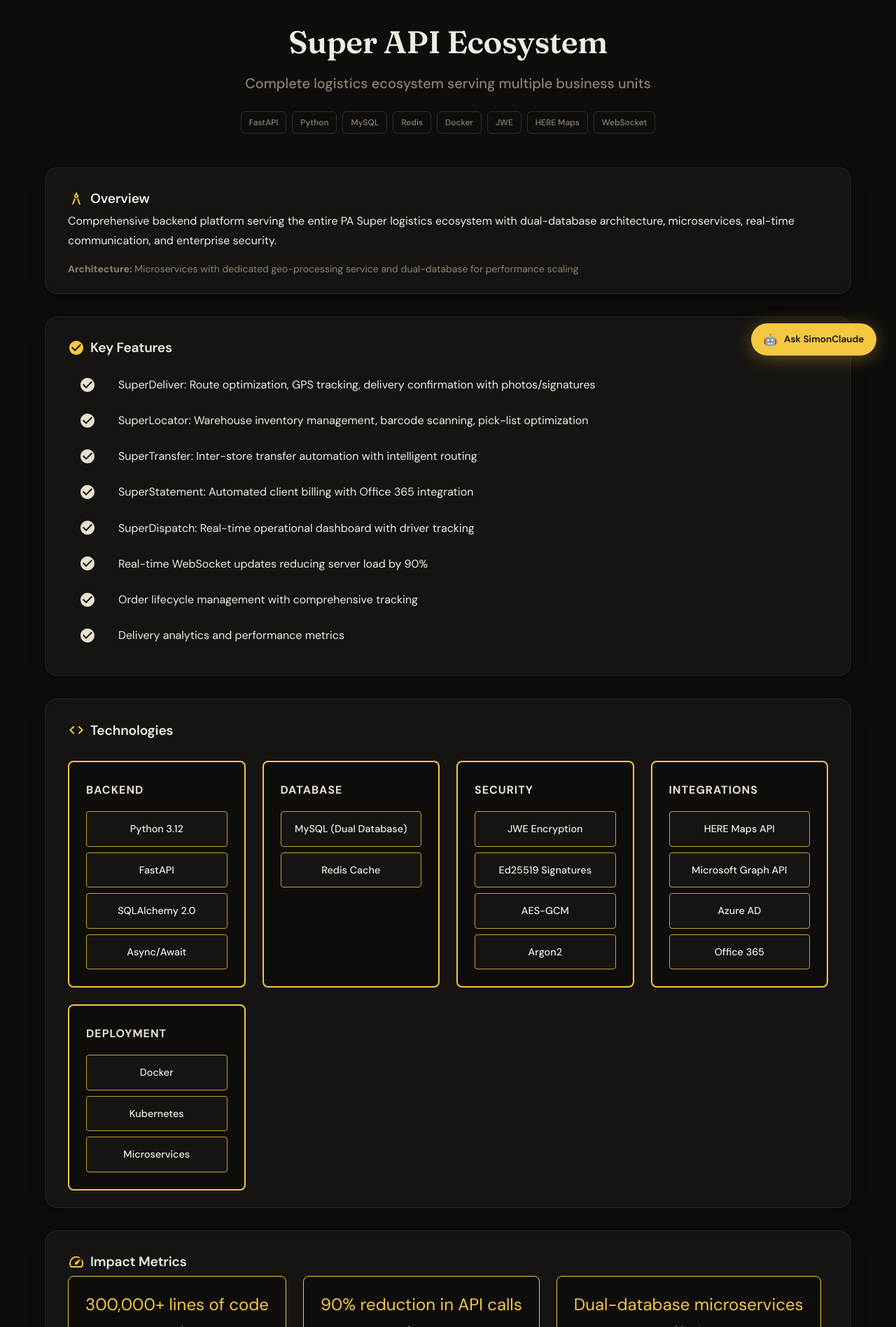
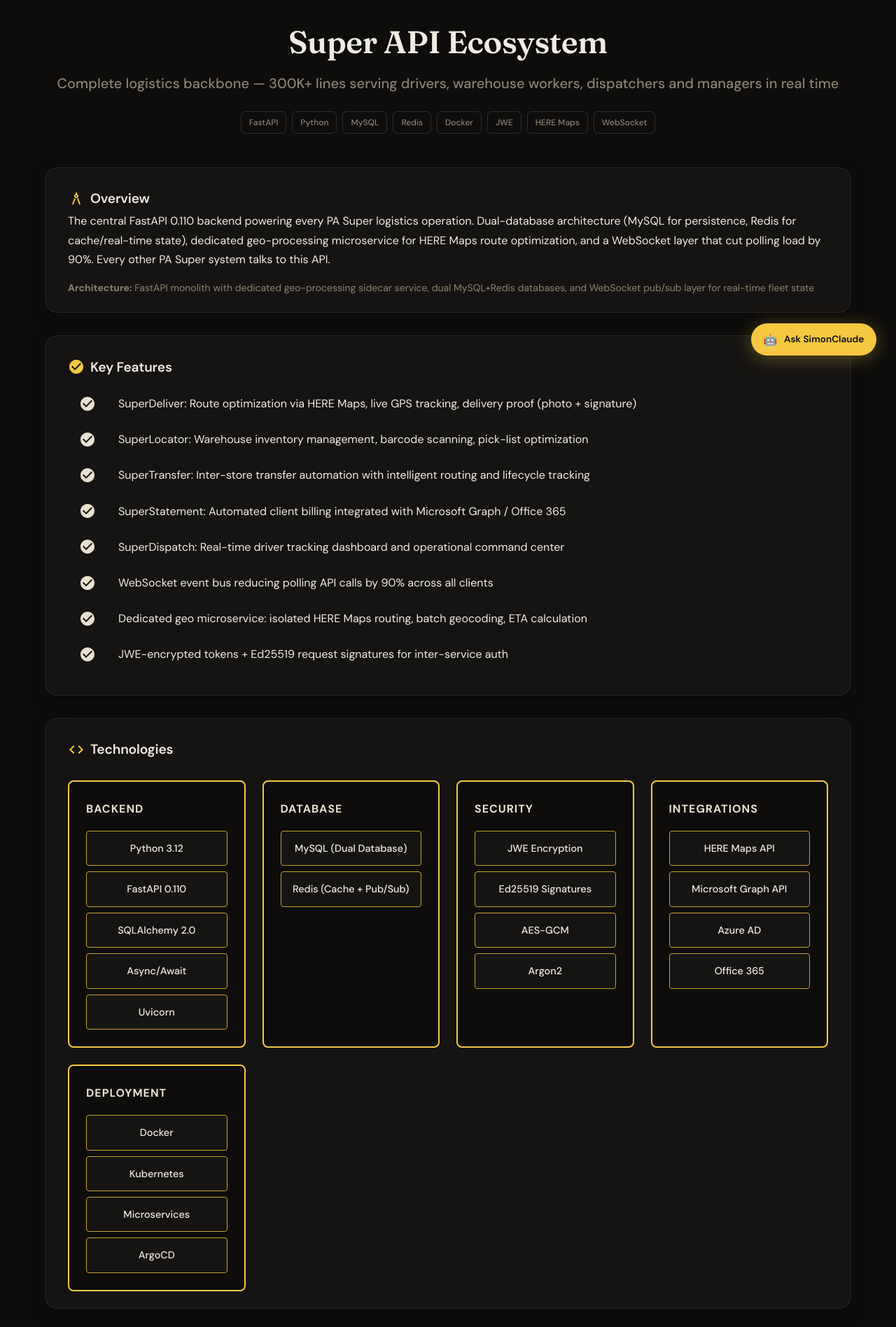
Before and after one commit to SimonDelisle17/PortFolioWebsite, a React (Vite) app in the folder me/: page /project/1 in a window 1280 px wide. Shown: the part 264-2160 px from the top of the page at 70% size. Built offline with nearby package versions, Linux system fonts and the light colour scheme.

Commit message:
feat: enhance PA Super logistics project details with improved descriptions, features, and architecture insights

```diff
--- a/me/src/data/projectsData.ts
+++ b/me/src/data/projectsData.ts
@@ -9,32 +9,35 @@
     tags: ['FastAPI', 'Python', 'MySQL', 'Redis', 'Docker', 'JWE', 'HERE Maps', 'WebSocket'],
     shortDescription: 'Enterprise-Grade Logistics & Delivery Management Platform',
     icon: '🚚',
-    impact: 'Complete logistics ecosystem serving multiple business units',
-    detailedDescription: 'Comprehensive backend platform serving the entire PA Super logistics ecosystem with dual-database architecture, microservices, real-time communication, and enterprise security.',
+    impact: 'Complete logistics backbone — 300K+ lines serving drivers, warehouse workers, dispatchers and managers in real time',
+    detailedDescription: 'The central FastAPI 0.110 backend powering every PA Super logistics operation. Dual-database architecture (MySQL for persistence, Redis for cache/real-time state), dedicated geo-processing microservice for HERE Maps route optimization, and a WebSocket layer that cut polling load by 90%. Every other PA Super system talks to this API.',
     features: [
-      'SuperDeliver: Route optimization, GPS tracking, delivery confirmation with photos/signatures',
+      'SuperDeliver: Route optimization via HERE Maps, live GPS tracking, delivery proof (photo + signature)',
       'SuperLocator: Warehouse inventory management, barcode scanning, pick-list optimization',
-      'SuperTransfer: Inter-store transfer automation with intelligent routing',
-      'SuperStatement: Automated client billing with Office 365 integration',
-      'SuperDispatch: Real-time operational dashboard with driver tracking',
-      'Real-time WebSocket updates reducing server load by 90%',
-      'Order lifecycle management with comprehensive tracking',
-      'Delivery analytics and performance metrics'
+      'SuperTransfer: Inter-store transfer automation with intelligent routing and lifecycle tracking',
+      'SuperStatement: Automated client billing integrated with Microsoft Graph / Office 365',
+      'SuperDispatch: Real-time driver tracking dashboard and operational command center',
+      'WebSocket event bus reducing polling API calls by 90% across all clients',
+      'Dedicated geo microservice: isolated HERE Maps routing, batch geocoding, ETA calculation',
+      'JWE-encrypted tokens + Ed25519 request signatures for inter-service auth'
     ],
     technologies: {
-      backend: ['Python 3.12', 'FastAPI', 'SQLAlchemy 2.0', 'Async/Await'],
-      database: ['MySQL (Dual Database)', 'Redis Cache'],
+      backend: ['Python 3.12', 'FastAPI 0.110', 'SQLAlchemy 2.0', 'Async/Await', 'Uvicorn'],
+      database: ['MySQL (Dual Database)', 'Redis (Cache + Pub/Sub)'],
       security: ['JWE Encryption', 'Ed25519 Signatures', 'AES-GCM', 'Argon2'],
       integrations: ['HERE Maps API', 'Microsoft Graph API', 'Azure AD', 'Office 365'],
-      deployment: ['Docker', 'Kubernetes', 'Microservices']
+      deployment: ['Docker', 'Kubernetes', 'Microservices', 'ArgoCD']
     },
     metrics: {
-      scale: '300,000+ lines of code',
-      performance: '90% reduction in API calls',
-      architecture: 'Dual-database microservices'
+      codebase: '300,000+ lines across all PA Super services',
+      performance: '90% reduction in API polling via WebSocket',
+      architecture: 'Dual-database + dedicated geo microservice',
+      uptime: '24/7 production — horizontally scaled on K8s'
     },
-    architecture: 'Microservices with dedicated geo-processing service and dual-database for performance scaling',
-    liveUrl: null
+    architecture: 'FastAPI monolith with dedicated geo-processing sidecar service, dual MySQL+Redis databases, and WebSocket pub/sub layer for real-time fleet state',
+    liveUrl: null,
+    problem: 'PA Super was running delivery operations on WhatsApp messages and manual Excel sheets. Drivers had no route optimization, dispatchers had no real-time visibility, and billing was done by hand at end of month. Everything needed to be built from zero.',
+    lesson: 'Building the geo microservice as a separate process (not just a module) was the right call — HERE Maps SDK has its own memory profile and retry logic that would have polluted the main API process. Isolation made it easier to scale and debug independently. The 90% WebSocket win came from observing that 80% of requests were just "any updates?" polls — replacing those with push events was the highest-leverage change in the codebase.'
   },
   {
     id: 2,
```
